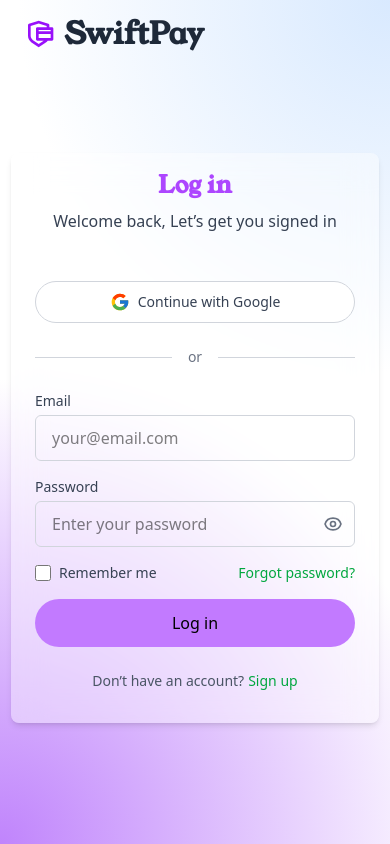
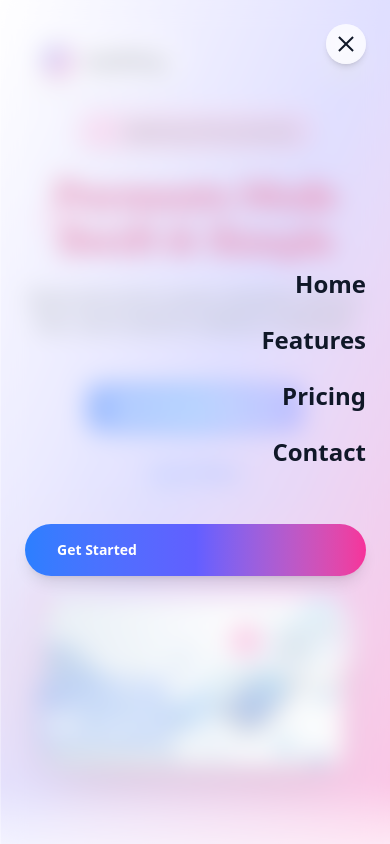
Before and after one commit to Team-Start-First/SwiftPay, a React (Vite) app: page / in a window 390 px wide. Both pictures are taken after a click on the button "Toggle menu". Shown: the top 844 px of the page. Built offline with nearby package versions, Linux system fonts and the light colour scheme.

Commit message:
updating navigations

```diff
--- a/src/App.jsx
+++ b/src/App.jsx
@@ -10,9 +10,9 @@
   return (
     <div>
       <Routes>
-        <Route path="/" element={<Login />} />
+        <Route path="/" element={<Hero />} />
         <Route path="/signUp" element={<SignUp />} />
-        <Route path="/Hero" element={<Hero />} />
+        <Route path="/Login" element={<Login />} />
       </Routes>
     </div>
   );
--- a/src/components/Nav.jsx
+++ b/src/components/Nav.jsx
@@ -1,7 +1,11 @@
 import React, { useState } from "react";
+import { motion, AnimatePresence } from 'framer-motion';
+import { Link } from "react-router-dom";
+
 
 const Navbar = () => {
   const [active, setActive] = useState("home");
+ const [isOpen, setIsOpen] = useState(false);
 
   const links = [
     { id: "home", label: "Home" },
@@ -10,19 +14,68 @@
     { id: "contact", label: "Contact" },
   ];
 
+  const closeButtonVariants = {
+  hidden: { rotate: -90, opacity: 0 },
+  visible: {
+    rotate: 0,
+    opacity: 1,
+    transition: { duration: 0.25 },
+  },
+};
+
+
+  const mobileMenuVariants = {
+  hidden: {
+    opacity: 0,
+    x: "100%",
+  },
+  visible: {
+    opacity: 1,
+    x: 0,
+    transition: {
+      duration: 0.35,
+      ease: "easeOut",
+      when: "beforeChildren",
+      staggerChildren: 0.08,
+    },
+  },
+  exit: {
+    opacity: 0,
+    x: "100%",
+    transition: { duration: 0.25 },
+  },
+};
+
+const mobileItemVariants = {
+  hidden: { x: 20, opacity: 0 },
+  visible: {
+    x: 0,
+    opacity: 1,
+    transition: { duration: 0.25 },
+  },
+};
+
+
   return (
-      <nav className="fixed top-6 z-50 md:w-auto">
-      <div className=" md:flex items-center justify-between
-      px-6 py-3   space-x-55">
+      <nav className="fixed top-6 z-50 inset-x-0">
+      <div className="flex items-center justify-between px-6 py-3 max-w-7xl mx-auto">
 
         {/* Left Logo */}
-        <div className="flex items-center space-x-2">
-          <div className="w-8 h-8 rounded-full bg-gradient-to-br from-blue-500 to-pink-500 flex
-          items-center justify-center shadow-md">
-            <span className="text-white font-bold text-lg">S</span>
-          </div>
-          <span className="font-semibold text-lg tracking-wide">SwiftPay</span>
-        </div>
+        <div
+  className="flex items-center space-x-3 px-4 py-2 rounded-full
+  bg-white/30 backdrop-blur-xl border border-white/30
+  shadow-lg shadow-black/5"
+>
+  <div
+    className="w-8 h-8 rounded-full bg-gradient-to-br from-blue-500 to-pink-500
+    flex items-center justify-center shadow-md"
+  >
+    <span className="text-white font-bold text-lg">S</span>
+  </div>
+<span className="font-semibold text-lg tracking-wide text-gray-900">
+    SwiftPay
+  </span>
+</div>
 
       {/* Glassy Nav Container */}
       <div className="hidden md:flex items-center bg-white/10 backdrop-blur-lg border border-white/20 rounded-full px-3 py-2 shadow-lg">
@@ -48,12 +101,109 @@
         </div>
 
         {/* Button */}
-        <button className="md:relative overflow-hidden text-sm font-semibold text-white px-8 py-3 rounded-full bg-gradient-to-r
+        <Link
+  to="/signup" className="md:flex hidden  overflow-hidden text-sm font-semibold text-white px-8 py-3 rounded-full bg-gradient-to-r
          from-blue-500 via-indigo-500 to bg-pink-500 shadow-md transition-all duration-500 hover:scale-105
          hover:shadow-[0_0_20px_rgba(255, 255, 255, 0.4)]">
           <span className="relative z-10">Get Started</span>
           <span className="absolute inset-0 bg-gradient-to-r from-indigo-500 to bg-pink-500 opacity-0 hover:opacity-100 transition-opacity duration-500"></span>
+        </Link>
+
+
+          {/* Hamburger Menu Button */}
+                    <button
+                        onClick={() => setIsOpen(!isOpen)}
+                        className="flex relative w-10 h-10 md:hidden flex-col items-center justify-center space-y-1.5 focus:outline-none cursor-pointer rounded-full
+        bg-white/30 backdrop-blur-xl border border-white/30
+  shadow-lg shadow-black/5"
+    aria-label="Toggle menu"
+                    >
+                        <motion.span
+                            animate={{
+                                rotate: isOpen ? 45 : 0,
+                                y: isOpen ? 8 : 0,
+                            }}
+                            transition={{ duration: 0.3 }}
+                            className="w-6 h-0.5 bg-gray-900 block"
+                        />
+                        <motion.span
+                            animate={{
+                                opacity: isOpen ? 0 : 1,
+                            }}
+                            transition={{ duration: 0.2 }}
+                            className="w-6 h-0.5 bg-gray-900 block"
+                        />
+                        <motion.span
+                            animate={{
+                                rotate: isOpen ? -45 : 0,
+                                y: isOpen ? -8 : 0,
+                            }}
+                            transition={{ duration: 0.3 }}
+                            className="w-6 h-0.5 bg-gray-900 block"
+                        />
         </button>
+
+       {/* Mobile Menu */}
+<AnimatePresence>
+  {isOpen && (
+    <motion.div
+      variants={mobileMenuVariants}
+      initial="hidden"
+      animate="visible"
+      exit="exit"
+      className="fixed inset-0 z-40 md:hidden bg-white/60 backdrop-blur-md border-l border-white/30 shadow-2xl"
+    >
+      {/* Close Button */}
+      <motion.button
+        variants={closeButtonVariants}
+        initial="hidden"
+        animate="visible"
+        exit="hidden"
+        onClick={() => setIsOpen(false)}
+        aria-label="Close menu"
+        className="absolute top-6 right-6 w-10 h-10 rounded-full
+        bg-white/70 backdrop-blur-lg flex items-center justify-center
+        shadow-md hover:scale-110 transition-transform"
+      >
+        <span className="block w-5 h-0.5 bg-gray-900 rotate-45 absolute" />
+        <span className="block w-5 h-0.5 bg-gray-900 -rotate-45 absolute" />
+      </motion.button>
+
+      {/* Menu Content */}
+      <div className="flex flex-col h-full justify-center items-end px-6 space-y-6">
+        {links.map((link) => (
+          <motion.a
+            key={link.id}
+            href={`#${link.id}`}
+            variants={mobileItemVariants}
+            onClick={() => {
+              setActive(link.id);
+              setIsOpen(false);
+            }}
+            className="text-2xl font-semibold text-gray-900 hover:text-blue-500 transition-colors"
+          >
+            {link.label}
+          </motion.a>
+        ))}
+
+        {/* CTA */}
+        <motion.div variants={mobileItemVariants} className="pt-8 w-full">
+          <Link
+  to="/signup"
+            onClick={() => setIsOpen(false)}
+            className="block w-full text-sm font-semibold text-white px-8 py-4 rounded-full
+            bg-gradient-to-r from-blue-500 via-indigo-500 to-pink-500 shadow-lg
+            transition-all hover:scale-105"
+          >
+            Get Started
+          </Link>
+        </motion.div>
+      </div>
+    </motion.div>
+  )}
+</AnimatePresence>
+
+
 
         </div>
     </nav>
--- a/src/components/SignUp.jsx
+++ b/src/components/SignUp.jsx
@@ -358,7 +358,7 @@
             <div className="mt-6 text-center">
               <p className="text-sm text-gray-600">
                 Already have an account?
-                <Link to="/" className="text-green-600 font-medium hover:underline ml-1">
+                <Link to="/Login" className="text-green-600 font-medium hover:underline ml-1">
                   Log in
                 </Link>
               </p>
```
